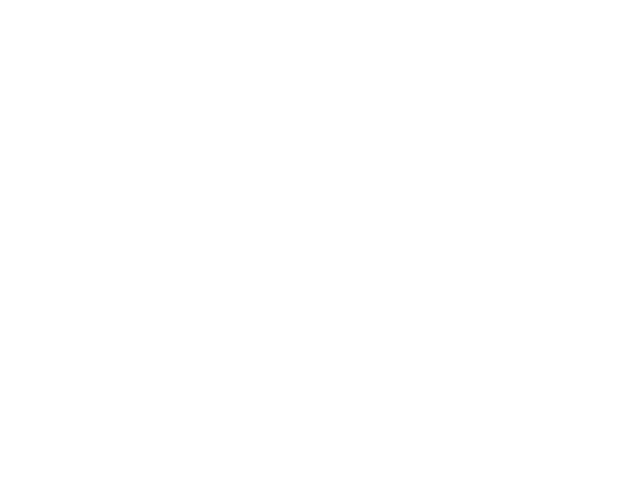
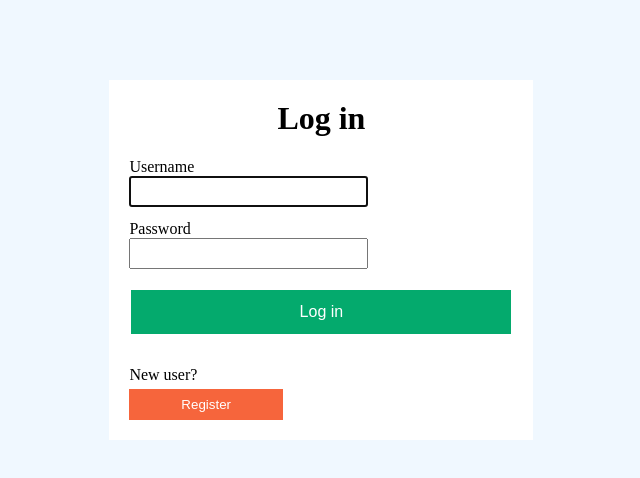
Before and after one commit to Yui1002/LessonManager_v2, a React (Create React App) app in the folder client/: page /login in a window 1280 px wide. Before the commit this address had no page. Shown: the top 478 px of the page, without its empty margins (313-953 px from the left). Built offline with nearby package versions, Linux system fonts and the light colour scheme; no server answers.

Commit message:
added login page

```diff
--- a/client/package.json
+++ b/client/package.json
@@ -7,6 +7,7 @@
     "@testing-library/jest-dom": "^6.6.3",
     "@testing-library/react": "^16.3.0",
     "@testing-library/user-event": "^13.5.0",
+    "axios": "^1.8.4",
     "react": "^19.1.0",
     "react-dom": "^19.1.0",
     "react-router-dom": "^7.5.0",
--- a/client/src/App.jsx
+++ b/client/src/App.jsx
@@ -3,7 +3,7 @@ import { Routes, Route, useNavigate } from "react-router-dom";
 // import axios from "axios";
 // import Profile from "./Profile.jsx";
 // import Schedule from "./Schedule.jsx";
-// import Login from "./Login.jsx";
+import Login from "./components/Login";
 // import Register from "./Register.jsx";
 // import Home from "./Home.jsx";
 import Entry from "./components/Entry";
@@ -32,7 +32,7 @@ const App = () => {
   return (
     <Routes>
       <Route path="/" element={<Entry />} />
-      {/* <Route path="/login" element={<Login />} /> */}
+      <Route path="/login" element={<Login />} />
       {/* <Route path="/register" element={<Register />} /> */}
       {/* <Route
         path="/mainPage"
--- a/client/src/components/Entry.jsx
+++ b/client/src/components/Entry.jsx
@@ -1,22 +1,33 @@
-import React from 'react';
+import React from "react";
 import { Link } from "react-router-dom";
-import '../styles/Entry.css'
+import "../styles/Entry.css";
 
 const Entry = () => {
-
   return (
-    <div className='entry_container'>
-      <h2 className='entry_title'>Manage Lesson App</h2>
-      <div className='entry_button'>
-        <Link to="/register">
-          <button className="button_signup">Register</button>
-        </Link>
-        <Link to="/login">
-          <button className="button_signin">Login</button>
-        </Link>
+    <div className="entry_container">
+      <h2 className="entry_title">Manage Lesson App</h2>
+      <div className="entry_button">
+        <nav>
+          <Link to="/register">
+            <button
+              className="button_signup"
+              aria-label="Register for an account"
+            >
+              Register
+            </button>
+          </Link>
+          <Link to="/login">
+            <button
+              className="button_signin"
+              aria-label="Login to your account"
+            >
+              Login
+            </button>
+          </Link>
+        </nav>
       </div>
     </div>
-  )
-}
+  );
+};
 
 export default Entry;
--- /dev/null
+++ b/client/src/components/Login.jsx
@@ -0,0 +1,84 @@
+import React, { useState, useEffect } from "react";
+import { useNavigate } from "react-router-dom";
+import axios from "axios";
+import { config } from "../config";
+import "../styles/Login.css";
+
+const Login = () => {
+  const navigate = useNavigate();
+  const [username, setUsername] = useState("");
+  const [password, setPassword] = useState("");
+  const [isLoggedIn, setIsLoggedIn] = useState(false);
+  const [loginError, setLoginError] = useState(false);
+
+  useEffect(() => {
+    if (isLoggedIn) {
+      navigate("/mainPage");
+    }
+  }, [isLoggedIn, navigate]);
+
+  const submitLogin = (e) => {
+    e.preventDefault();
+
+    axios
+      .post(`${config.BASE_PATH}login`, { username, password })
+      .then((data) => {
+        setIsLoggedIn(true);
+        navigate("/mainPage")
+      })
+      .catch((err) => {
+        setIsLoggedIn(false);
+        setLoginError(true);
+      });
+  };
+
+  return (
+    <div className="login_container">
+      <form onSubmit={submitLogin} className="login_form">
+        <h1 className="login_title">Log in</h1>
+        <section className="login_section_username">
+          <label htmlFor="username">Username</label>
+          <br />
+          <input
+            id="username"
+            name="username"
+            type="text"
+            autoComplete="username"
+            required
+            autoFocus
+            value={username}
+            className="login_input_username"
+            onChange={(e) => setUsername(e.target.value)}
+          />
+        </section>
+        <section className="login_section_password">
+          <label htmlFor="current-password">Password</label>
+          <br />
+          <input
+            id="current-password"
+            name="password"
+            type="password"
+            autoComplete="current-password"
+            required
+            className="login_input_password"
+            value={password}
+            onChange={(e) => setPassword(e.target.value)}
+          />
+        </section>
+        <button type="submit" value="Sign in" className="login_button">
+          Log in
+        </button>
+        {loginError && <p>We cannot find an account with that information</p>}
+        New user?{" "}
+        <button
+          onClick={() => navigate("/register")}
+          className="register_navigate_button"
+        >
+          Register
+        </button>
+      </form>
+    </div>
+  );
+};
+
+export default Login;
--- /dev/null
+++ b/client/src/styles/Login.css
@@ -0,0 +1,59 @@
+.login_container {
+    width: 100%;
+    height: 100%;
+    background-color: #F0F8FF;
+    position: relative;
+}
+
+.login_title {
+    margin-top: 0;
+    text-align: center;
+}
+
+.login_form {
+    width: 30%;
+    height: 40%;
+    margin: 0 auto;
+    display: flex;
+    flex-direction: column;
+    background: white;
+    padding: 20px;
+    position: absolute;
+    top: 10%;
+    left: 33%;
+}
+
+.login_section_username, .login_section_password {
+    height: 20%;
+}
+
+.login_input_username, .login_input_password {
+    width: 60%;
+    height: 40%;
+}
+
+.login_button {
+    position: relative;
+    background-color: #04AA6D;
+    color: #fff;
+    border: none;
+    padding: 4px 8px;
+    text-align: center;
+    text-decoration: none;
+    display: inline-block;
+    font-size: 16px;
+    margin: 8px 2px 32px 2px;
+    transition-duration: 0.4s;
+    cursor: pointer;
+    height: 14%;
+}
+
+
+.register_navigate_button {
+    margin-top: 5px;
+    width: 40%;
+    height: 10%;
+    background-color: #f6653c;
+    color: #fff;
+    border: none;
+}
```
Also changed, not shown: client/src/config.template.js (added), 2 other files (tests, documents, lock files or other folders).
